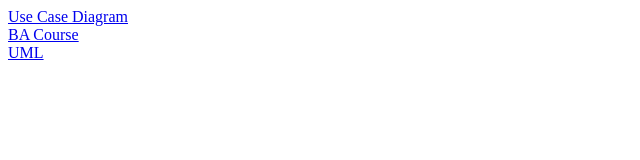
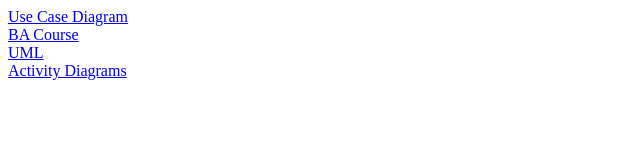
Before and after one commit to alivah2kinfosys/Ava, a plain HTML site: page index.html in a window 1280 px wide. Shown: the whole page, without its empty margins (0-640 px from the left). Drawn offline with Linux system fonts and the light colour scheme.

Commit message:
Add link to Activity Diagrams in index.html

```diff
--- a/index.html
+++ b/index.html
@@ -1,3 +1,4 @@
 <a href="https://alivah2kinfosys.github.io/Ava/Use-Case-Diagram.html">Use Case Diagram</a> <br>
 <a href="https://alivah2kinfosys.github.io/Ava/BA%20Course.html">BA Course</a> <br>
 <a href="https://alivah2kinfosys.github.io/Ava/UML.html">UML</a> <br>
+<a href="https://alivah2kinfosys.github.io/Ava/Activity%20Diagrams.html">Activity Diagrams</a> <br>
```
